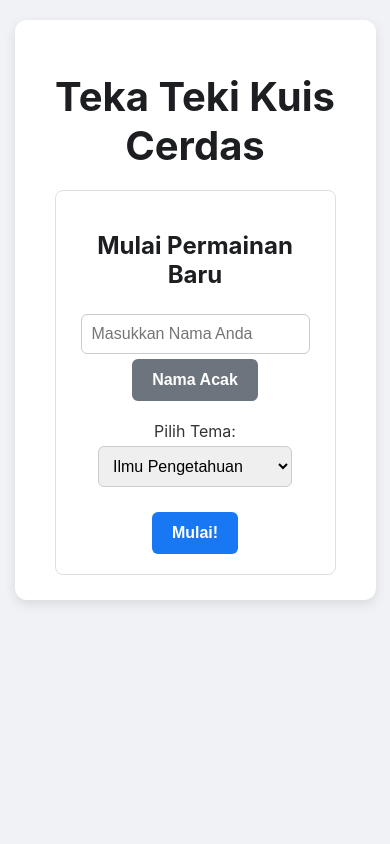
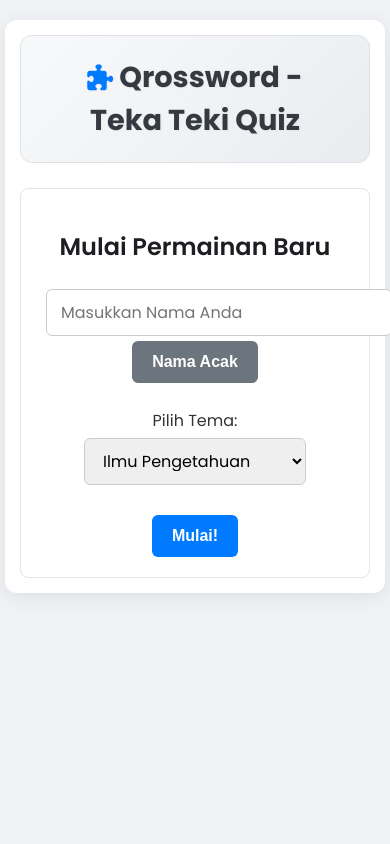
Before and after one commit to fahroediin/tts-gemini-app, a Flask app: page / in a window 390 px wide. Run offline with Flask 3, Linux system fonts and the light colour scheme; some libraries are stand-ins or nearby versions.

Commit message:
enhance UX

```diff
--- a/static/css/style.css
+++ b/static/css/style.css
@@ -1,6 +1,6 @@
 /* General Body & Font Styling */
 body {
-    font-family: -apple-system, BlinkMacSystemFont, "Segoe UI", Roboto, Helvetica, Arial, sans-serif;
+    font-family: 'Poppins', -apple-system, BlinkMacSystemFont, "Segoe UI", Roboto, Helvetica, Arial, sans-serif;
     background-color: #f0f2f5;
     color: #333;
     display: flex;
@@ -14,21 +14,45 @@ body {
 
 .container {
     width: 100%;
-    max-width: 1200px;
+    max-width: 1400px;
     background-color: #ffffff;
     padding: 25px 40px;
     border-radius: 12px;
-    box-shadow: 0 4px 12px rgba(0, 0, 0, 0.1);
+    box-shadow: 0 4px 20px rgba(0, 0, 0, 0.08);
     text-align: center;
 }
 
-h1, h2, h3 {
-    color: #1c1e21;
+/* --- STYLING HEADER BARU --- */
+.main-header {
+    background: linear-gradient(135deg, #f8f9fa, #e9ecef);
+    padding: 20px 30px;
+    border-radius: 12px;
+    margin-bottom: 25px;
+    border: 1px solid #dee2e6;
+    display: flex;
+    align-items: center;
+    justify-content: center;
+    gap: 15px;
 }
 
-h1 {
-    font-size: 2.5em;
-    margin-bottom: 10px;
+.main-header h1 {
+    margin: 0;
+    font-size: 2.8em;
+    font-weight: 700;
+    color: #343a40;
+    text-shadow: 1px 1px 2px rgba(0,0,0,0.05);
+}
+
+.main-header i {
+    color: #007bff;
+    font-size: 0.9em; /* Sedikit lebih kecil dari teks */
+    margin-bottom: 5px; /* Menyesuaikan posisi vertikal */
+}
+/* ------------------------- */
+
+h2, h3 {
+    color: #1c1e21;
+    font-weight: 600;
 }
 
 /* Utility Class */
@@ -38,7 +62,7 @@ h1 {
 
 /* Card Styling for Sections */
 .screen-card {
-    border: 1px solid #dddfe2;
+    border: 1px solid #e4e6eb;
     border-radius: 8px;
     padding: 20px;
     margin-top: 20px;
@@ -46,31 +70,36 @@ h1 {
 
 /* Setup Screen Styling */
 #setup-screen input[type="text"], #setup-screen select {
-    padding: 10px;
+    padding: 10px 14px;
     border-radius: 6px;
     border: 1px solid #ccc;
     margin: 5px;
     font-size: 1em;
+    font-family: 'Poppins', sans-serif;
 }
 
 button {
-    background-color: #1877f2;
+    background-color: #007bff;
     color: white;
     border: none;
     padding: 12px 20px;
     border-radius: 6px;
     font-size: 1em;
-    font-weight: bold;
+    font-weight: 600;
     cursor: pointer;
-    transition: background-color 0.2s;
+    transition: background-color 0.2s, transform 0.1s;
 }
 
 button:hover {
-    background-color: #166fe5;
+    background-color: #0056b3;
+}
+
+button:active {
+    transform: scale(0.98);
 }
 
 button:disabled {
-    background-color: #9dbef2;
+    background-color: #a0c7f0;
     cursor: not-allowed;
 }
 
@@ -202,36 +272,42 @@ button:disabled {
     padding: 40px;
 }
 
-/* Feedback Styling */
-.grid-cell input.correct {
-    background-color: #c8e6c9;
-    color: #2e7d32;
-    animation: pulse-green 0.5s;
+/* Responsive Design for Mobile */
+@media (max-width: 992px) {
+    #puzzle-wrapper {
+        flex-direction: column;
+        align-items: center;
+    }
+    #clues-wrapper {
+        flex-direction: row;
+        justify-content: space-around;
+        margin-top: 20px;
+    }
+    .clue-box {
+        width: 48%;
+    }
 }
 
-.grid-cell input.incorrect {
-    background-color: #ffcdd2;
-    color: #c62828;
-    animation: shake 0.5s;
+@media (max-width: 576px) {
+    .container {
+        padding: 15px;
+    }
+    .main-header h1 {
+        font-size: 1.8em;
+    }
+    .game-header {
+        flex-direction: column;
+        gap: 15px;
+    }
+    #clues-wrapper {
+        flex-direction: column;
+    }
+    .clue-box {
+        width: 100%;
+    }
+    .grid-cell {
+        width: 28px;
+        height: 28px;
+        font-size: 1.2em;
+    }
 }
-
-/* Animasi */
-@keyframes pulse-green {
-    0% { transform: scale(1); }
-    50% { transform: scale(1.1); }
-    100% { transform: scale(1); }
-}
-
-@keyframes shake {
-    0%, 100% { transform: translateX(0); }
-    25% { transform: translateX(-5px); }
-    75% { transform: translateX(5px); }
-}
-
-/* Styling untuk menampilkan skor di layar game */
-#game-score-display {
-    margin-top: 20px;
-    font-size: 1.5em;
-    font-weight: bold;
-    color: #1877f2;
-}
--- a/static/js/main.js
+++ b/static/js/main.js
@@ -1,26 +1,29 @@
 document.addEventListener('DOMContentLoaded', () => {
+    // --- Deklarasi Elemen UI ---
     const setupScreen = document.getElementById('setup-screen');
     const gameScreen = document.getElementById('game-screen');
     const loadingSpinner = document.getElementById('loading-spinner');
-
     const startGameBtn = document.getElementById('start-game-btn');
     const randomNameBtn = document.getElementById('random-name-btn');
     const finishGameBtn = document.getElementById('finish-game-btn');
     const gameScoreDisplay = document.getElementById('game-score-display');
     const timerDisplay = document.getElementById('timer-display');
+    const gridContainer = document.getElementById('grid-container');
+    const acrossCluesList = document.querySelector('#across-clues ul');
+    const downCluesList = document.querySelector('#down-clues ul');
 
+    // --- State Management ---
     let userSettings = {};
     let gameFinished = false;
     let timerInterval = null;
+    let currentFocus = { row: null, col: null, direction: 'across' };
+    let puzzleData = {};
 
+    // --- Fungsi Timer ---
     function startTimer() {
         let seconds = 0;
         timerDisplay.textContent = "Durasi: 00:00";
-
-        if (timerInterval) {
-            clearInterval(timerInterval);
-        }
-
+        if (timerInterval) clearInterval(timerInterval);
         timerInterval = setInterval(() => {
             seconds++;
             const mins = Math.floor(seconds / 60).toString().padStart(2, '0');
@@ -30,11 +33,10 @@ document.addEventListener('DOMContentLoaded', () => {
     }
 
     function stopTimer() {
-        if (timerInterval) {
-            clearInterval(timerInterval);
-        }
+        if (timerInterval) clearInterval(timerInterval);
     }
 
+    // --- Event Listeners untuk Setup ---
     randomNameBtn.addEventListener('click', async () => {
         try {
             const response = await fetch('/api/get-random-name');
@@ -78,10 +80,11 @@ document.addEventListener('DOMContentLoaded', () => {
                 throw new Error(errorData.error || 'Gagal membuat puzzle dari server');
             }
 
-            const puzzleData = await response.json();
+            const data = await response.json();
 
-            if (puzzleData && puzzleData.grid && puzzleData.clues) {
-                renderPuzzle(puzzleData);
+            if (data && data.grid && data.clues) {
+                puzzleData = data;
+                renderPuzzle();
                 loadingSpinner.classList.add('hidden');
                 gameScreen.classList.remove('hidden');
                 gameScoreDisplay.classList.add('hidden');
@@ -93,30 +96,23 @@ document.addEventListener('DOMContentLoaded', () => {
             }
 
         } catch (error) {
-            alert(`Terjadi kesalahan: ${error.message}`);
+            Swal.fire('Error!', `Terjadi kesalahan: ${error.message}`, 'error');
             loadingSpinner.classList.add('hidden');
             setupScreen.classList.remove('hidden');
         }
     });
 
+    // --- Logika Penyelesaian Game ---
     finishGameBtn.addEventListener('click', () => {
         if (gameFinished) {
             window.location.reload();
             return;
         }
 
-        // --- VALIDASI BARU: Cek apakah ada jawaban yang diisi ---
         const inputs = document.querySelectorAll('#crossword-grid input');
-        let hasAnswer = false;
-        for (const input of inputs) {
-            if (input.value.trim() !== '') {
-                hasAnswer = true;
-                break;
-            }
-        }
+        let hasAnswer = Array.from(inputs).some(input => input.value.trim() !== '');
 
         if (!hasAnswer) {
-            // --- PESAN ERROR SEMENTARA DENGAN SWEETALERT ---
             Swal.fire({
                 icon: 'error',
                 title: 'Gagal Menyelesaikan',
@@ -128,25 +124,23 @@ document.addEventListener('DOMContentLoaded', () => {
             return;
         }
 
-        // --- PESAN KONFIRMASI DENGAN SWEETALERT ---
         Swal.fire({
             title: 'Selesaikan Permainan?',
             text: "Apakah Anda yakin? Jawaban akan diperiksa dan permainan akan berakhir.",
             icon: 'question',
             showCancelButton: true,
-            confirmButtonColor: '#42b72a',
+            confirmButtonColor: '#28a745',
             cancelButtonColor: '#d33',
             confirmButtonText: 'Ya, selesaikan!',
             cancelButtonText: 'Batal'
         }).then(async (result) => {
             if (result.isConfirmed) {
-                // Jika pengguna menekan "Ya", jalankan logika pengecekan
                 stopTimer();
                 finishGameBtn.disabled = true;
                 finishGameBtn.textContent = "Memeriksa...";
 
                 const userGrid = [];
-                const size = Math.sqrt(document.querySelectorAll('#crossword-grid .grid-cell').length);
+                const size = puzzleData.grid.length;
 
                 for (let i = 0; i < size; i++) {
                     userGrid.push(new Array(size).fill(null));
@@ -165,9 +159,7 @@ document.addEventListener('DOMContentLoaded', () => {
                         body: JSON.stringify({ grid: userGrid })
                     });
 
-                    if (!response.ok) {
-                        throw new Error("Gagal memeriksa jawaban di server.");
-                    }
+                    if (!response.ok) throw new Error("Gagal memeriksa jawaban di server.");
 
                     const resultData = await response.json();
 
@@ -177,12 +169,8 @@ document.addEventListener('DOMContentLoaded', () => {
                         const col = parseInt(input.dataset.col, 10);
 
                         input.classList.remove('correct', 'incorrect');
-
-                        if (resultGrid[row][col] === 'correct') {
-                            input.classList.add('correct');
-                        } else if (resultGrid[row][col] === 'incorrect') {
-                            input.classList.add('incorrect');
-                        }
+                        if (resultGrid[row][col] === 'correct') input.classList.add('correct');
+                        else if (resultGrid[row][col] === 'incorrect') input.classList.add('incorrect');
                         input.disabled = true;
                     });
 
@@ -213,33 +201,192 @@ document.addEventListener('DOMContentLoaded', () => {
         });
     });
 
-    function renderPuzzle(data) {
-        const gridEl = document.getElementById('crossword-grid');
-        const size = data.grid ? data.grid.length : 0;
-        if (size === 0) {
-            console.error("Data grid kosong atau tidak valid.");
-            return;
+    // --- Logika Interaksi Grid dan Petunjuk ---
+
+    function highlightCellsAndClues() {
+        document.querySelectorAll('.current-focus, .current-word, .current-clue').forEach(el => {
+            el.classList.remove('current-focus', 'current-word', 'current-clue');
+        });
+
+        if (currentFocus.row === null) return;
+
+        const { acrossWord, downWord, acrossClueEl, downClueEl } = findWordsAndClues(currentFocus.row, currentFocus.col);
+
+        if (currentFocus.direction === 'across' && acrossWord) {
+            acrossWord.cells.forEach(cell => cell.classList.add('current-word'));
+            if (acrossClueEl) acrossClueEl.classList.add('current-clue');
+        } else if (currentFocus.direction === 'down' && downWord) {
+            downWord.cells.forEach(cell => cell.classList.add('current-word'));
+            if (downClueEl) downClueEl.classList.add('current-clue');
         }
 
+        const activeCell = document.querySelector(`input[data-row='${currentFocus.row}'][data-col='${currentFocus.col}']`);
+        if (activeCell) {
+            activeCell.parentElement.classList.add('current-focus');
+            activeCell.focus();
+        }
+    }
+
+    function findWordsAndClues(row, col) {
+        let acrossWord = null, downWord = null, acrossClueEl = null, downClueEl = null;
+
+        puzzleData.clues.across.forEach(clue => {
+            const wordLength = getWordLength(clue.number, 'across');
+            if (row === clue.row && col >= clue.col && col < clue.col + wordLength) {
+                acrossWord = { clue, cells: [] };
+                for (let i = 0; i < wordLength; i++) {
+                    const cell = document.querySelector(`input[data-row='${clue.row}'][data-col='${clue.col + i}']`);
+                    if (cell) acrossWord.cells.push(cell.parentElement);
+                }
+                acrossClueEl = document.querySelector(`#across-clues li[data-number='${clue.number}']`);
+            }
+        });
+
+        puzzleData.clues.down.forEach(clue => {
+            const wordLength = getWordLength(clue.number, 'down');
+            if (col === clue.col && row >= clue.row && row < clue.row + wordLength) {
+                downWord = { clue, cells: [] };
+                for (let i = 0; i < wordLength; i++) {
+                    const cell = document.querySelector(`input[data-row='${clue.row + i}'][data-col='${clue.col}']`);
+                    if (cell) downWord.cells.push(cell.parentElement);
+                }
+                downClueEl = document.querySelector(`#down-clues li[data-number='${clue.number}']`);
+            }
+        });
+
+        return { acrossWord, downWord, acrossClueEl, downClueEl };
+    }
+
+    function getWordLength(number, direction) {
+        const grid = puzzleData.grid;
+        const size = grid.length;
+        const clue = puzzleData.clues[direction].find(c => c.number === number);
+        if (!clue) return 0;
+
+        let length = 0;
+        if (direction === 'across') {
+            for (let c = clue.col; c < size && grid[clue.row][c] !== null; c++) length++;
+        } else {
+            for (let r = clue.row; r < size && grid[r][clue.col] !== null; r++) length++;
+        }
+        return length;
+    }
+
+    // --- EVENT LISTENER YANG DIPERBAIKI ---
+    gridContainer.addEventListener('click', (e) => {
+        if (e.target.tagName !== 'INPUT') return;
+
+        const row = parseInt(e.target.dataset.row);
+        const col = parseInt(e.target.dataset.col);
+
+        const { acrossWord, downWord } = findWordsAndClues(row, col);
+
+        if (currentFocus.row === row && currentFocus.col === col) {
+            // --- LOGIKA TOGGLE BARU ---
+            // Jika sedang mendatar dan ada kata menurun, ganti ke menurun.
+            if (currentFocus.direction === 'across' && downWord) {
+                currentFocus.direction = 'down';
+            // Jika sedang menurun dan ada kata mendatar, ganti ke mendatar.
+            } else if (currentFocus.direction === 'down' && acrossWord) {
+                currentFocus.direction = 'across';
+            }
+        } else {
+            // --- LOGIKA KLIK BARU ---
+            currentFocus.row = row;
+            currentFocus.col = col;
+            // Default ke mendatar jika ada, jika tidak baru ke menurun.
+            if (acrossWord) {
+                currentFocus.direction = 'across';
+            } else if (downWord) {
+                currentFocus.direction = 'down';
+            }
+        }
+        highlightCellsAndClues();
+    });
+
+    gridContainer.addEventListener('keydown', (e) => {
+        if (currentFocus.row === null || gameFinished) return;
+        let { row, col, direction } = currentFocus;
+        const size = puzzleData.grid.length;
+
+        const key = e.key;
+        if (key.length === 1 && key.match(/[a-z0-9]/i)) {
+            setTimeout(() => {
+                if (direction === 'across' && col + 1 < size) {
+                    const nextInput = document.querySelector(`input[data-row='${row}'][data-col='${col + 1}']`);
+                    if (nextInput) {
+                        currentFocus.col++;
+                        highlightCellsAndClues();
+                    }
+                } else if (direction === 'down' && row + 1 < size) {
+                    const nextInput = document.querySelector(`input[data-row='${row + 1}'][data-col='${col}']`);
+                    if (nextInput) {
+                        currentFocus.row++;
+                        highlightCellsAndClues();
+                    }
+                }
+            }, 0);
+        } else if (key === 'ArrowUp') { e.preventDefault(); if (row > 0) currentFocus.row--; }
+        else if (key === 'ArrowDown') { e.preventDefault(); if (row < size - 1) currentFocus.row++; }
+        else if (key === 'ArrowLeft') { e.preventDefault(); if (col > 0) currentFocus.col--; }
+        else if (key === 'ArrowRight') { e.preventDefault(); if (col < size - 1) currentFocus.col++; }
+        else if (key === 'Backspace' && e.target.value === '') {
+             setTimeout(() => {
+                if (direction === 'across' && col > 0) {
+                    const prevInput = document.querySelector(`input[data-row='${row}'][data-col='${col - 1}']`);
+                    if (prevInput) {
+                        currentFocus.col--;
+                        highlightCellsAndClues();
+                    }
+                } else if (direction === 'down' && row > 0) {
+                    const prevInput = document.querySelector(`input[data-row='${row - 1}'][data-col='${col}']`);
+                    if (prevInput) {
+                        currentFocus.row--;
+                        highlightCellsAndClues();
+                    }
+                }
+            }, 0);
+        }
+
+        if (['ArrowUp', 'ArrowDown', 'ArrowLeft', 'ArrowRight'].includes(key)) {
+            highlightCellsAndClues();
+        }
+    });
+
+    function addClueClickListener(listElement) {
+        listElement.addEventListener('click', (e) => {
+            const li = e.target.closest('li');
+            if (li) {
+                currentFocus.row = parseInt(li.dataset.row);
+                currentFocus.col = parseInt(li.dataset.col);
+                currentFocus.direction = li.parentElement.parentElement.id === 'across-clues' ? 'across' : 'down';
+                highlightCellsAndClues();
+            }
+        });
+    }
+    addClueClickListener(acrossCluesList);
+    addClueClickListener(downCluesList);
+
+    // --- Fungsi Render ---
+    function renderPuzzle() {
+        const gridEl = document.getElementById('crossword-grid');
+        const size = puzzleData.grid.length;
+
         gridEl.innerHTML = '';
-        gridEl.style.gridTemplateColumns = `repeat(${size}, 35px)`;
-        gridEl.style.gridTemplateRows = `repeat(${size}, 35px)`;
+        gridEl.style.gridTemplateColumns = `repeat(${size}, 38px)`;
+        gridEl.style.gridTemplateRows = `repeat(${size}, 38px)`;
 
         const clueNumbersMap = {};
-        if (data.clues && data.clues.across) {
-            data.clues.across.forEach(clue => {
+        puzzleData.clues.across.forEach(clue => {
             const key = `${clue.row},${clue.col}`;
             if (!clueNumbersMap[key]) clueNumbersMap[key] = clue.number;
         });
-        }
-        if (data.clues && data.clues.down) {
-            data.clues.down.forEach(clue => {
+        puzzleData.clues.down.forEach(clue => {
             const key = `${clue.row},${clue.col}`;
             if (!clueNumbersMap[key]) clueNumbersMap[key] = clue.number;
         });
-        }
 
-        data.grid.forEach((row, r_idx) => {
+        puzzleData.grid.forEach((row, r_idx) => {
             row.forEach((cell, c_idx) => {
                 const cellEl = document.createElement('div');
                 cellEl.classList.add('grid-cell');
@@ -264,24 +411,24 @@ document.addEventListener('DOMContentLoaded', () => {
             });
         });
 
-        const acrossList = document.querySelector('#across-clues ul');
-        const downList = document.querySelector('#down-clues ul');
-        acrossList.innerHTML = '';
-        downList.innerHTML = '';
-
-        if (data.clues && data.clues.across) {
-            data.clues.across.forEach(c => {
+        acrossCluesList.innerHTML = '';
+        puzzleData.clues.across.forEach(c => {
             const li = document.createElement('li');
             li.textContent = `${c.number}. ${c.clue}`;
-                acrossList.appendChild(li);
+            li.dataset.number = c.number;
+            li.dataset.row = c.row;
+            li.dataset.col = c.col;
+            acrossCluesList.appendChild(li);
+        });
+
+        downCluesList.innerHTML = '';
+        puzzleData.clues.down.forEach(c => {
+            const li = document.createElement('li');
+            li.textContent = `${c.number}. ${c.clue}`;
+            li.dataset.number = c.number;
+            li.dataset.row = c.row;
+            li.dataset.col = c.col;
+            downCluesList.appendChild(li);
         });
     }
-        if (data.clues && data.clues.down) {
-            data.clues.down.forEach(c => {
-                const li = document.createElement('li');
-                li.textContent = `${c.number}. ${c.clue}`;
-                downList.appendChild(li);
 });
-        }
-    }
-});
--- a/templates/index.html
+++ b/templates/index.html
@@ -4,17 +4,25 @@
     <meta charset="UTF-8">
     <meta name="viewport" content="width=device-width, initial-scale=1.0">
     <!-- NAMA BARU DI TITLE -->
-    <title>Teka Teki Kuis Cerdas</title>
+    <title>Qrossword - Teka Teki Quiz</title>
 
-    <!-- PENAMBAHAN SWEETALERT2 -->
+    <!-- Google Fonts: Poppins -->
+    <link rel="preconnect" href="https://fonts.googleapis.com">
+    <link rel="preconnect" href="https://fonts.gstatic.com" crossorigin>
+    <link href="https://fonts.googleapis.com/css2?family=Poppins:wght@400;600;700&display=swap" rel="stylesheet">
+
+    <!-- PENAMBAHAN FONT AWESOME UNTUK IKON -->
+    <link rel="stylesheet" href="https://cdnjs.cloudflare.com/ajax/libs/font-awesome/6.5.1/css/all.min.css" integrity="sha512-DTOQO9RWCH3ppGqcWaEA1BIZOC6xxalwEsw9c2QQeAIftl+Vegovlnee1c9QX4TctnWMn13TZye+giMm8e2LwA==" crossorigin="anonymous" referrerpolicy="no-referrer" />
+
     <link rel="stylesheet" href="https://cdn.jsdelivr.net/npm/sweetalert2@11/dist/sweetalert2.min.css">
-
     <link rel="stylesheet" href="{{ url_for('static', filename='css/style.css') }}">
 </head>
 <body>
     <div class="container">
-        <!-- NAMA BARU DI HEADER -->
-        <h1>Teka Teki Kuis Cerdas</h1>
+        <!-- HEADER BARU DENGAN IKON -->
+        <div class="main-header">
+            <h1><i class="fa-solid fa-puzzle-piece"></i> Qrossword - Teka Teki Quiz</h1>
+        </div>
 
         <!-- Setup Screen -->
         <div id="setup-screen" class="screen-card">
@@ -36,32 +44,32 @@
             <button id="start-game-btn">Mulai!</button>
         </div>
 
-        <!-- Game Screen (Awalnya tersembunyi) -->
+        <!-- Game Screen -->
         <div id="game-screen" class="screen-card hidden">
             <div class="game-header">
                 <div id="timer-display">Durasi: 00:00</div>
+                <div id="game-score-display" class="hidden"></div>
                 <button id="finish-game-btn">Selesai & Cek Jawaban</button>
             </div>
 
-            <div id="puzzle-container">
-                <div id="crossword-grid"></div>
-                <div id="clues-container">
+            <div id="puzzle-wrapper">
+                <div id="grid-container">
+                    <div id="crossword-grid"></div>
+                </div>
+                <div id="clues-wrapper">
                     <div id="across-clues" class="clue-box"><h3>Mendatar</h3><ul></ul></div>
                     <div id="down-clues" class="clue-box"><h3>Menurun</h3><ul></ul></div>
                 </div>
             </div>
-
-            <div id="game-score-display" class="hidden"></div>
         </div>
 
-        <!-- Loading Spinner (Awalnya tersembunyi) -->
+        <!-- Loading Spinner -->
         <div id="loading-spinner" class="hidden">
             <h2>Membuat TTS... Mohon tunggu...</h2>
-            <p>AI sedang meracik pertanyaan untuk Anda!</p>
+            <p>Kami sedang memproses pertanyaan untuk Anda!</p>
         </div>
     </div>
 
-    <!-- PENAMBAHAN SCRIPT SWEETALERT2 -->
     <script src="https://cdn.jsdelivr.net/npm/sweetalert2@11"></script>
     <script src="{{ url_for('static', filename='js/main.js') }}"></script>
 </body>
```
Also changed, not shown: other parts of static/css/style.css (+80 -39 lines), crossword.db. Lines whose indentation alone changed are shown as unchanged.
